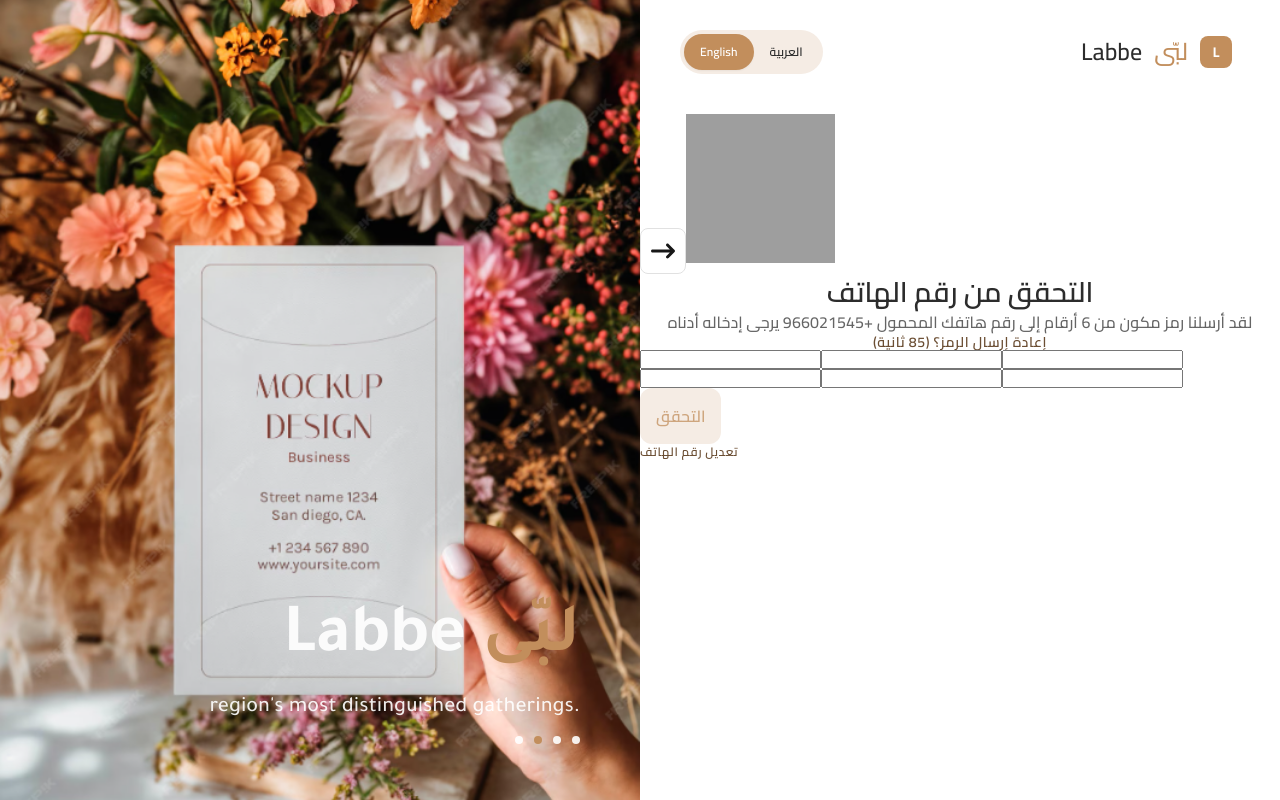
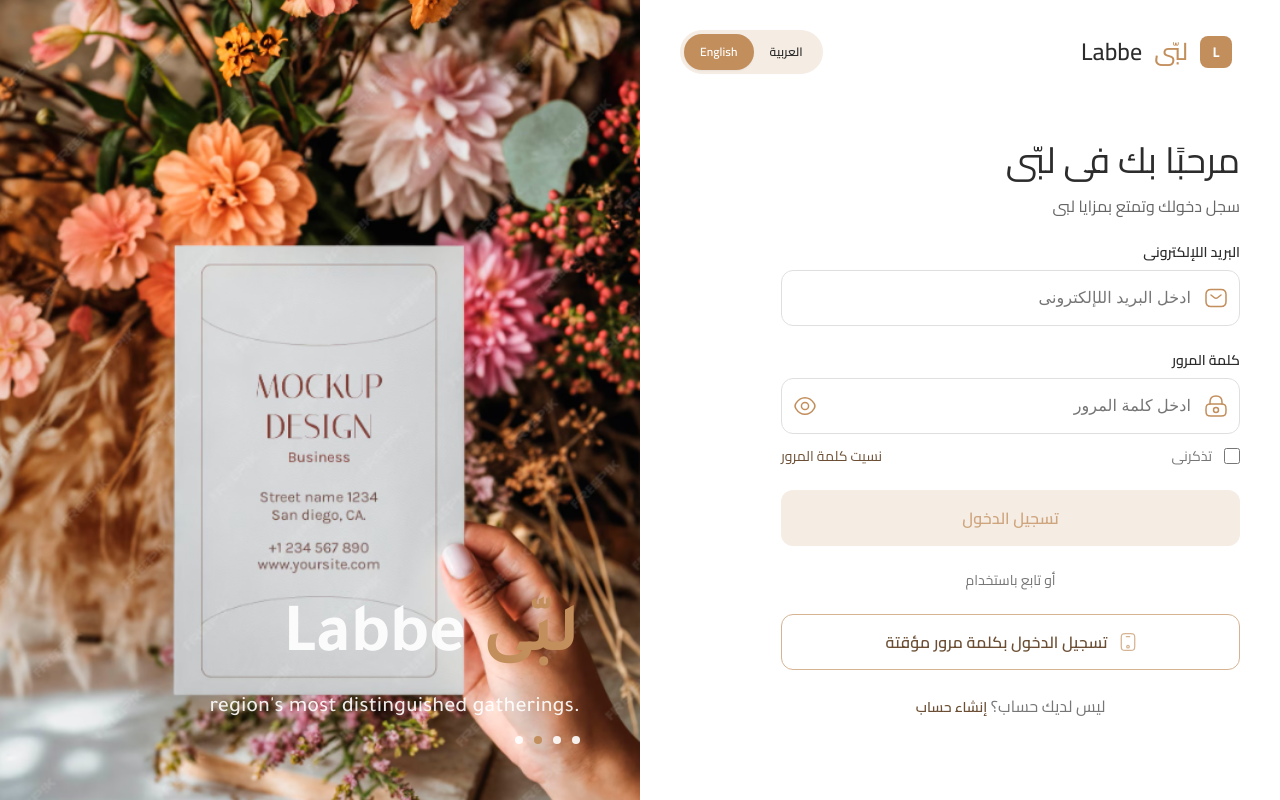
Before and after one commit to petersafwat11/labbe, a Next.js app: page /login in a window 1280 px wide. Built offline with nearby package versions, Linux system fonts and the light colour scheme; grey boxes are pictures that could not be loaded.

Commit message:
return the login page

```diff
--- a/ui/login/form/Form.js
+++ b/ui/login/form/Form.js
@@ -29,11 +29,10 @@ const Form = () => {
         <FormHeader />
       </div>
 
-      {/* <div className={`${styles.form} `}>
+      <div className={`${styles.form} `}>
         <Greating />
         {data.type === "otp" ? (
-          <div className={styles.otp}>
-          </div>
+          <div className={styles.otp}></div>
         ) : (
           <div className={styles.email_login}>
             <div className={styles.inputs}>
@@ -89,8 +88,8 @@ const Form = () => {
           }
           clickHandler={toggleLoginMethod}
         />
-      </div> */}
-      <OtpInput />
+      </div>
+      {/* <OtpInput /> */}
     </div>
   );
 };
```
